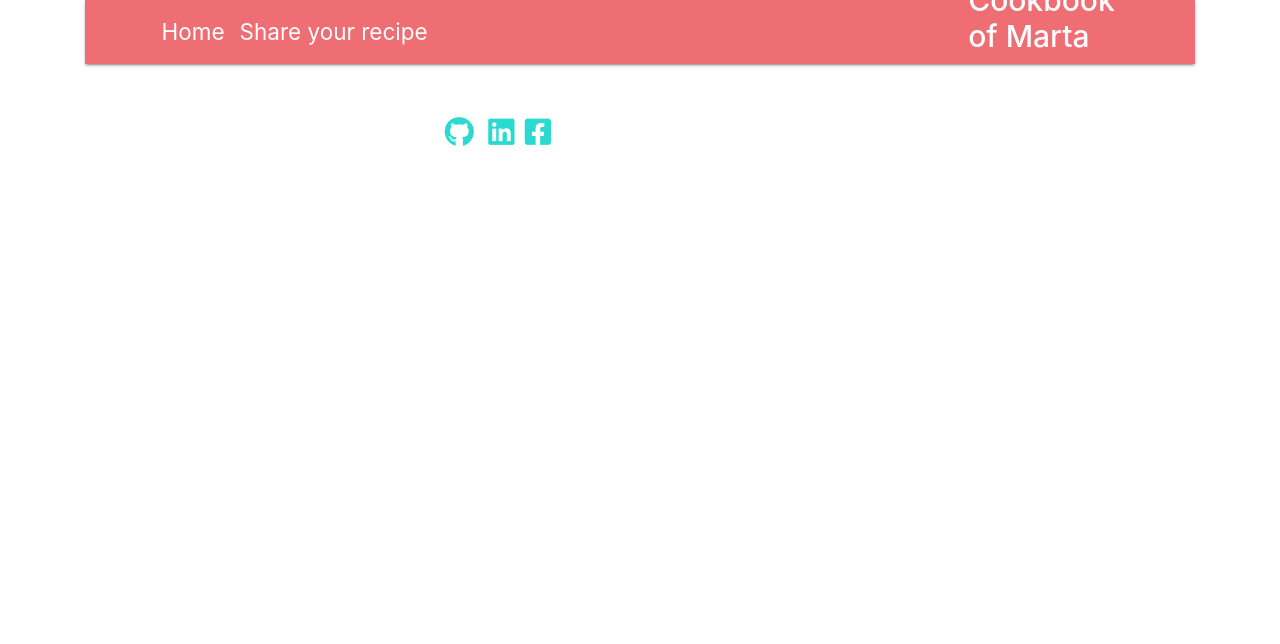
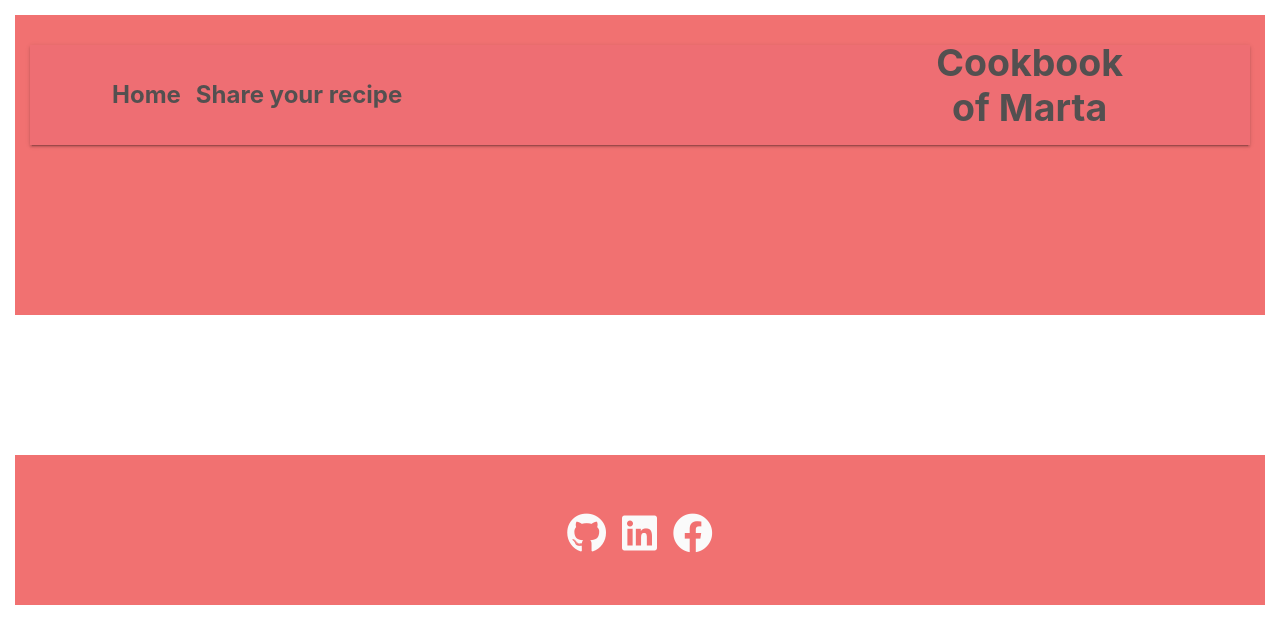
Before and after one commit to martakortslaur/Cookbook-of-Marta, a Flask app: page / in a window 1280 px wide. Shown: the top 644 px of the page. Run offline with Flask 2, Linux system fonts and the light colour scheme; data that the repository does not hold is empty; some libraries are stand-ins or nearby versions; some web fonts are replaced.

Commit message:
Wireframe

```diff
--- a/app.py
+++ b/app.py
@@ -21,17 +21,15 @@ mongo = PyMongo(app)
 @app.route('/get_recipes')
 def get_recipes():
     recipes = mongo.db.recipes.find()
-    # recipe_count = mongo.db.recipes.count()
-    return render_template('recipes.html', recipes=recipes)
+    recipe_count = mongo.db.recipes.count()
+    return render_template('recipes.html', recipes=recipes, recipe_count=recipes)
 
 
 @app.route('/add_recipe')
 def add_recipe():
     types = mongo.db.types.find()
     difficulty = mongo.db.difficulty.find()
-
     return render_template('addrecipe.html', types=types, difficulty=difficulty)
-
 
 
 @app.route('/insert_recipe', methods=['GET', 'POST'])
@@ -42,9 +40,9 @@ def insert_recipe():
             'name' : request.form.get('recipe_name'),
             'description' : request.form.get('recipe_description'),
             'type' : request.form.get('recipe_type'),
-            'difficulty' : request.form.get('recipe_difficulty'),
+            'difficulty' : request.form.get('THISCANBECALLEDANYTHINGASLONGASITMATCHES'),
             'time' : request.form.get('recipe_time'),
-            'ingredients' : request.form.getlist('recipe_ingredients'),
+            'ingredients' : request.form.getlist('ingredients'),
             'method' : request.form.get('recipe_method'),
             'tips' : request.form.get('recipe_tips'),
         })
@@ -70,9 +68,9 @@ def update_recipe(recipe_id):
             'name' : request.form.get('recipe_name'),
             'description' : request.form.get('recipe_description'),
             'type' : request.form.get('recipe_type'),
-            'difficulty' : request.form.get('recipe_difficulty'),
+            'difficulty' : request.form.get('THISCANBECALLEDANYTHINGASLONGASITMATCHES'),
             'time' : request.form.get('recipe_time'),
-            'ingredients' : request.form.getlist('recipe_ingredients'),
+            'ingredients' : request.form.getlist('ingredient'),
             'method' : request.form.get('recipe_method'),
             'tips' : request.form.get('recipe_tips'),
     })
@@ -84,9 +82,8 @@ def update_recipe(recipe_id):
 def delete_recipe(recipe_id):
     recipe_count =mongo.db.recipes.count()
     mongo.db.recipes.remove({'_id':ObjectId(recipe_id)})
+    return render_template('recipes.html', recipe_count=recipe_count, recipe=mongo.db.recipes.find_one({'_id':ObjectId(recipe_id)}))
     return redirect(url_for('get_recipes'))
-    return render_template('editrecipe.html', recipe_count=recipe_count, recipe=mongo.db.recipes.find_one({'_id':ObjectId(recipe_id)}))
-
 
 if __name__ == '__main__':
     app.run(host=os.environ.get('IP', '0.0.0.0'),
--- a/static/css/style.css
+++ b/static/css/style.css
@@ -1,34 +1,38 @@
 /* @import url('https://fonts.googleapis.com/css?family=Rancho&effect=shadow-multiple'); */
 
-header{
+/* .parallax-container {
+      height: 500px;
+      width: 50%;
 
-    /* background-image:url(../images/; */
+} */
 
-    background-attachment: fixed;
-
-    background-position: center;
-
-    background-repeat: no-repeat;
-
-    background-size: cover;
-
-    height: 60vh;
+.header-container {
+    /* font-size: 2em; */
+    margin: 1em;
+    text-align: center;
+    background-color: #f17171;
+    color: #fafafa;
+    height: 300px;
+    max-width: 150vw;
+    padding: 2em 1em;
 
 }
 
-.navbar-nav .nav-item .nav-link{
+container {
 
-    color: #ffffff;
+    margin: 0 auto;
+}
 
-    font-size: 1.5em;
-
+/* .navbar-nav .nav-item .nav-link{
+    color: #f17171;
+    font-size: 2em;
 }
 
 .navbar-nav .nav-item .nav-link:hover{
 
-    color: #ffffff;
+    color: #ec858e;
 
-    font-weight: 800;
+    font-weight: 700;
 
 }
 
@@ -36,7 +40,7 @@ header{
 
 .navbar-toggler-icon {
 
-    background-color: #ffffff;
+    background-color: #ec858e;
 
     color: #ffffff;
 
@@ -44,200 +48,237 @@ header{
 
     width: 2em;
 
+} */
+.navbar-expand-lg {
+    height: 100px;
+    max-width: 150vw;
+    padding: 2em 1em;
+}
+
+#title {
+margin-left: -30px;
+font-size: 25px;
+}
+
+.navbar-nav .nav-item .nav-link{
+    color: #535050;
+    font-size: 1.6em;
+    text-color: #535050;
+    font-weight: 700;
+
+}
+.nav-link {
+    padding: 0rem 0rem;
+}
+.navbar-nav .nav-item .nav-link:hover{
+    color: #221f1f;
+    font-weight: 800;
+}
+
+.navbar-toggler-icon {
+    background-color: #ffffff;
+    color: #221f1f;
+    height: 2em;
+    width: 2em;
+    font-weight: 600;
 }
 
 
-h3 {
-
+h1 {
+    color: #535050;
     font-size: 2em;
-
-    text-align: center;
-
+    font-weight: 700;
+    margin: 1%;
+    padding: 1%;
+    float: center;
+    /* text-align: center; */
 }
 
+h3 {
+    font-size: 2em;
+    text-align: center;
+}
 
 h5 {
-
     font-size: 1em;
-
     text-align: center;
-
 }
 
 .recipe-heading{
-
-    color: #42cef8;
-
-    font-weight: 600;
-
-
+    color: #f17171;
+    font-weight: 800;
 }
 
-
-
 .modal-header h4{
-
-    color: #ffffff;
-
+    color: #f17171;
     font-weight: 600;
-
-
-
 }
 
-
-
 .modal-header{
-
     background-color: #003f5c;
-
 }
 
 
 /* style for select elements */
 
+.form-inline .row {
+    margin: 0;
+    margin-bottom: 3em;
+    width: 100%;
+}
 
+.form-control{
+    border-color: #003f5c;
+    color: #2f4b7c;
+    margin: 0 auto;
+    width: 100%;
+}
 
-.form-inline .row {
+#recipe_method{
+    border-color: #003f5c;
+    color: #2f4b7c;
+    margin: 0 auto;
+    width: 100%;
+}
 
-    margin: 0;
+/* Form Styles */
 
-    margin-bottom: 3em;
+label {
+    font-size: 1em;
+}
 
-    width: 100%;
+.collapse{
+    width: 90%;
+    margin: 0 5%;
+}
 
-}
+/* ----------------------------------------Footer */
 
 
 
-.form-control{
-
-    border-color: #003f5c;
-
-    color: #2f4b7c;
-
-    margin: 0 auto;
-
-    width: 100%;
-
-}
 
 
-
-#recipe_method{
-
-    border-color: #003f5c;
-
-    color: #2f4b7c;
-
-    margin: 0 auto;
-
-    width: 100%;
-
-}
-
-footer {
-
-    height: 150px;
-
-    max-width: 150vw;
-
-    padding: 2em 1em;
-
-}
-
-
-
-footer a,
+/* footer a,
 
 footer a:hover {
 
     color: #2adad1;
 
+} */
+
+#footer-details{
+
+    font-size: 2em;
+    margin: 0.1em;
+    text-align: center;
+    background-color: #f17171;
+    color: #fafafa;
+    margin: 0;
+    height: 150px;
+    max-width: 150vw;
+    padding: 2em 1em;
 }
 
 
-
-.icon{
-
-    font-size: 2em;
-
-    margin: 0.1em;
-
-    text-align: center;
-}
-
-
-.details-col{
+/* .details-col{
 
     padding: 2em 1em;
 
+} */
+
+/* footer {
+    background-color: #ee4b4b;
+    color: #fafafa;
+    margin: 0;
+    height: 150px;
+    max-width: 150vw;
+    padding: 2em 1em;
+
+} */
+
+.social-links a i {
+    width: 100px;
+    height: 100px;
+    font-size: 40px;
+    line-height: 14px;
+    display: inline;
+    position: relative;
+    margin-left: auto;
+    margin-right: auto;
+    text-align: center;
+    color: #fafafa;
+    transition: all 0.35s ease-in-out;
+    -moz-transition: all 0.35s ease-in-out;
+    -webkit-transition: all 0.35s ease-in-out;
+    -o-transition: all 0.35s ease-in-out;
 }
-/* Form Styles */
+.social-links li a i:hover {
+    color: #2eabe6;
+}
 
+/* #footer-details {
+    padding: 20px;
+} */
 
+.row {
+    display:flex;
+    margin-bottom: 20px;
+}
 
-label {
+/*****************************Media queries*/
 
-    font-size: 1em;
+@media screen and (min-width: 610px) {
+    nav {
+
+        line-height: 30px;
+    }
 
 }
 
-.collapse{
-
-    width: 90%;
-
-    margin: 0 5%;
-
-}
-
-
-/*****************************Media queries*/
-
-
-
 @media screen and (min-width: 768px) {
-
     header{
-
-        height: 10h;
-
+        height: 40vh;
+    }
+    .collapse{
+        width: 70%;
+        margin: 100 5%;
     }
 
-    .collapse{
+    /* .header-container {
+    font-size: 2em;
+    margin: 0.1em;
+    text-align: center;
+    background-color: #f17171;
+    color: #fafafa;
+    margin: 0;
+    height: 300px;
+    max-width: 150vw;
+    padding: 2em 1em;
 
-        width: 90%;
-
-        margin: 0 5%;
-
-    }
-
-
+} */
 }
 
 
 @media screen and (min-width: 992px) {
+    header{
+        height: 55vh;
+    }
+        /* .header-container {
+    font-size: 2em;
+    margin: 0.1em;
+    text-align: center;
+    background-color: #f17171;
+    color: #fafafa;
+    margin: 0;
+    height: 300px;
+    max-width: 150vw;
+    padding: 2em 1em;
 
-    header{
-
-        height: 10vh;
-
+} */
+    h1{
+        font-size: 1.5em;
     }
-
-
-    h1{
-
-        font-size: 2em;
-
+    label {
+        font-size: 1em;
     }
-
-
-
-    label {
-
-        font-size: 1.5em;
-
-    }
-
-
 }
--- a/static/js/script.js
+++ b/static/js/script.js
@@ -1,11 +1,16 @@
 $(document).ready(function() {
+
+       /*Collaspes navbar when a link is clicked*/
+    $(".navbar-nav").click(function() {
+        $(".navbar-collapse").collapse("toggle");
+    });
 
 
     /* Dynamically add new ingredient input field in recipe forms*/
 
     $(".new-input-btn").on("click", function() {
 
-        $('<input type="text" class="form-control recipe_ingredients" name="recipe_ingredients" id="ingredients-row"  required >').insertBefore(".new-input-btn");
+        $('<input type="text" class="form-control ingredients" name="ingredients" id="ingredients" placeholder="3 eggs" required >').insertBefore(".new-input-btn");
 
     });
 
@@ -17,5 +22,9 @@ $(document).ready(function() {
 
     });
 
+    /* instantiate parallax*/
+
+    //   $('.parallax').parallax();
+
 
 });
--- a/templates/base.html
+++ b/templates/base.html
@@ -1,55 +1,88 @@
 <!DOCTYPE html>
 <html lang="en">
+
 <head>
 	<meta charset="UTF-8">
 	<meta name="viewport" content="width=device-width, initial-scale=1.0">
 	<meta http-equiv="X-UA-Compatible" content="ie=edge">
 	<link href="https://fonts.googleapis.com/css?family=Rancho&effect=shadow-multiple" rel="stylesheet">
 	<link href="https://fonts.googleapis.com/icon?family=Material+Icons" rel="stylesheet">
-    <link rel="stylesheet"  href="https://cdnjs.cloudflare.com/ajax/libs/materialize/0.100.2/css/materialize.min.css">
-    <link rel="stylesheet" href="https://use.fontawesome.com/releases/v5.8.1/css/all.css" integrity="sha384-50oBUHEmvpQ+1lW4y57PTFmhCaXp0ML5d60M1M7uH2+nqUivzIebhndOJK28anvf" crossorigin="anonymous">
-    <link rel="stylesheet" href="https://maxcdn.bootstrapcdn.com/bootstrap/4.0.0/css/bootstrap.min.css" integrity="sha384-Gn5384xqQ1aoWXA+058RXPxPg6fy4IWvTNh0E263XmFcJlSAwiGgFAW/dAiS6JXm" crossorigin="anonymous">
+	<link rel="stylesheet" href="https://cdnjs.cloudflare.com/ajax/libs/materialize/0.100.2/css/materialize.min.css">
+	<link rel="stylesheet" href="https://use.fontawesome.com/releases/v5.8.1/css/all.css"
+		integrity="sha384-50oBUHEmvpQ+1lW4y57PTFmhCaXp0ML5d60M1M7uH2+nqUivzIebhndOJK28anvf" crossorigin="anonymous">
+	<link rel="stylesheet" href="https://maxcdn.bootstrapcdn.com/bootstrap/4.0.0/css/bootstrap.min.css"
+		integrity="sha384-Gn5384xqQ1aoWXA+058RXPxPg6fy4IWvTNh0E263XmFcJlSAwiGgFAW/dAiS6JXm" crossorigin="anonymous">
 	<link rel="stylesheet" href="{{url_for('static', filename='css/style.css')}}" type="text/css" />
 	<title>Cookbook-of-Marta</title>
 	{% block title %} {% endblock %}
 </head>
+
 <body>
 	<header class="header">
-    <div class="container">
+		<div class="header-container">
 			<nav class="navbar navbar-expand-lg navbar-light">
-        <a class="navbar-toggler" type="button" data-toggle="collapse" data-target="#navbarNav" aria-controls="navbarNav" aria-expanded="false" aria-label="Toggle navigation">
+				<a class="navbar-toggler" type="button" data-toggle="collapse" data-target="#navbarNav" aria-controls="navbarNav"
+					aria-expanded="false" aria-label="Toggle navigation">
 					<span class="navbar-toggler-icon"></span>
 				</a>
+
+
 				<div class="collapse navbar-collapse" id="navbarNav">
 					<ul class="navbar-nav">
 						<li class="nav-item"><a class="nav-link" href="{{url_for('get_recipes')}}">Home</a></li>
-            <li class="nav-item"><a class="nav-link" href="{{url_for('add_recipe')}}">Share your recipe</a></li>
+						<li class="nav-item"><a class="nav-link" href="{{url_for('add_recipe')}}">Share your recipe</a>
+						</li>
 					</ul>
 				</div>
+
+
 				<div class="row">
-        <div class="col-sm-12 col-md-10">
+					<div class="col-sm-8 col-md-10" id="title">
 						<h1>Cookbook of Marta</h1>
 					</div>
 				</div>
+
+
+
+
 			</nav>
 		</div>
 	</header>
 	<div class="container">
 		{% block content %} {% endblock %}
 	</div>
-<footer>
-    <div class="row">
-      <div class="col-sm-10 offset-sm-1 offset-md-3 col-md-6 offset-lg-4 col-lg-4 offset-xl-4 col-xl-4">
-        <span class="icon"><a href ="https://pages.github.com/" target="_blank"><i class="fab fa-github"></i></a> </span>
-        <span class="icon"><a href="https://www.linkedin.com/" target="_blank"><i class="fab fa-linkedin"></i></a></span>
-        <span class="icon"><a href="https://www.facebook.com/" target="_blank"><i class="fab fa-facebook-square"></i></a></span>
-      </div>
+	<!--Footer-->
+	<footer class="container-fluid">
+			<div  id="footer-details" class="col-sm-10 offset-sm-1 offset-md-3 col-md-6 offset-lg-4 col-lg-4 offset-xl-4 col-xl-4">
+				<ul class="list-inline social-links">
+					<li class="list-inline-item">
+						<a target="_blank" href="https://github.com/martakortslaur">
+							<i class="fab fa-github" aria-hidden="true"></i>
+							<span class="sr-only">Github</span>
+						</a>
+					</li>
+					<li class="list-inline-item">
+						<a target="_blank" href="https://www.linkedin.com/in/marta-korts-laur-48239180/">
+							<i class="fab fa-linkedin" aria-hidden="true"></i>
+							<span class="sr-only">LinkedIn</span>
+						</a>
+					</li>
+					<li class="list-inline-item">
+						<a target="_blank" href="https://www.facebook.com/marta.kortslaur">
+							<i class="fab fa-facebook" aria-hidden="true"></i>
+							<span class="sr-only">Facebook</span>
+						</a>
+					</li>
+				</ul>
 			</div>
 	</footer>
+
 	<script src="https://cdnjs.cloudflare.com/ajax/libs/jquery/3.2.1/jquery.min.js"></script>
 	<script src="https://cdnjs.cloudflare.com/ajax/libs/materialize/0.100.2/js/materialize.min.js"></script>
-<script src="https://code.jquery.com/jquery-3.3.1.min.js" integrity="sha256-FgpCb/KJQlLNfOu91ta32o/NMZxltwRo8QtmkMRdAu8=" crossorigin="anonymous"></script>
+	<script src="https://code.jquery.com/jquery-3.3.1.min.js"
+		integrity="sha256-FgpCb/KJQlLNfOu91ta32o/NMZxltwRo8QtmkMRdAu8=" crossorigin="anonymous"></script>
 	<script src="https://stackpath.bootstrapcdn.com/bootstrap/4.3.1/js/bootstrap.min.js"></script>
 	<script type="text/javascript" src="{{url_for('static', filename='js/script.js')}}"></script>
 </body>
+
 </html>
--- a/templates/recipes.html
+++ b/templates/recipes.html
@@ -6,41 +6,50 @@
 
 {% block content %}
 
+
+
 <!-- for loop to loop through recipes starts here -->
 {% for recipe in recipes %}
-    <div class="parallax-container">
-      <div class="parallax"><img src="static/images/parallax1.jpg"></div>
+<!-- <div class="parallax-container">
+	<div><img src="{{ url_for('static', filename='images/parallax1.jpg') }}" class="w3-grayscale-min"></div>
 	</div>
+
 	<div class="section white">
 		<div class="row container">
-        <h2 class="header">{{recipe.name}}</h2>
-        <p class="grey-text text-darken-3 lighten-3"> <p>{{recipe.description}}
-    </p><br>
-    <p>{{recipe.type}}</p><br>
-    <p>{{recipe.difficulty}}</p><br>
-    <p>{{recipe.time}}</p><br>
-    <p>{{recipe.ingredients}}</p><br>
-    <p>{{recipe.method}}</p><br>
-    <p>{{recipe.tips}}</p><br>
+			<h2 class="recipe-heading">{{recipe.name}}</h2>
+
+			<p class="grey-text text-darken-3 lighten-3">{{recipe.description}}</p>
+            <p>{{recipe.type}}</p>
+			<p>{{recipe.time}}</p>
+			<p>{{recipe.ingredients}}</p>
+			<p>{{recipe.method}}</p>
+			<p>{{recipe.tips}}</p>
 		</div>
 	</div>
 	<div class="parallax-container">
-      <div class="parallax"><img src="static/images/parallax2.jpg"></div>
+		<div><img src="{{ url_for('static', filename='images/parallax2.jpg') }}" class="w3-grayscale-min"></div> -->
 
 
-    <!-- <h1>
-    </h1>
+	<h1>{{recipe.name}}</h1>
     <p>{{recipe.description}}
     </p><br>
     <p>{{recipe.type}}</p><br>
     <p>{{recipe.difficulty}}</p><br>
     <p>{{recipe.time}}</p><br>
-    <p>{{recipe.ingredients}}</p><br>
+    <ul>
+    <!--iterates through theallergens array and displays one at a time-->
+    {% for ingredient in recipe.ingredients %}
+    <li>{{ingredient}} </li>
+    {% endfor %}
+
+    </ul>
+    <!-- <p>{{recipe.ingredients}}</p><br> -->
     <p>{{recipe.method}}</p><br>
-    <p>{{recipe.tips}}</p><br> -->
+    <p>{{recipe.tips}}</p><br>
 
-    <a class="waves-effect waves-light btn" href="{{url_for('edit_recipe', recipe_id=recipe._id)}}"><i class="material-icons left">add</i>Edit recipe</a>
-    </div>
+			<a class="waves-effect waves-light btn"
+				href="{{url_for('edit_recipe', recipe_id=recipe._id)}}"><i class="material-icons left">add</i>Edit recipe</a>
+
 
 
 		{% endfor %}
```
Also changed, not shown: templates/addrecipe.html (+14 -10 lines), templates/editrecipe.html (+30 -22 lines), README.md, 1 other file. Lines whose indentation alone changed are shown as unchanged.
